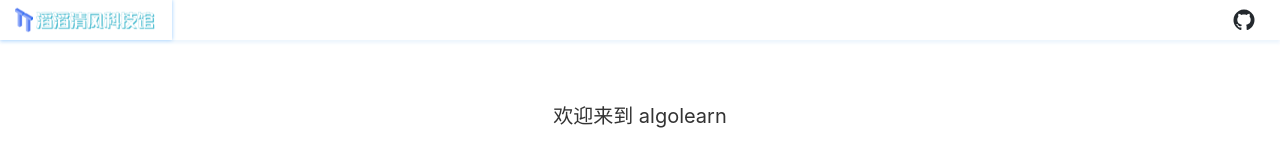
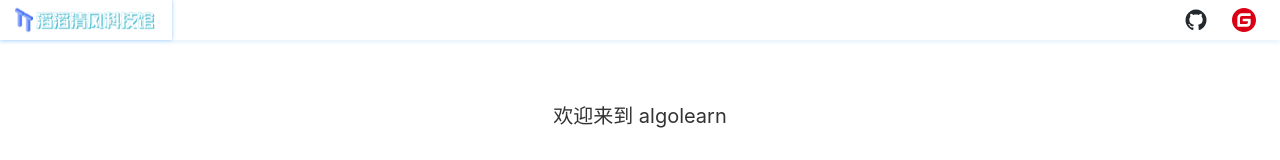
Before and after one commit to ttqftech/algolearn, a React (Create React App) app: page / in a window 1280 px wide. Shown: the top 160 px of the page. Built offline with nearby package versions, Linux system fonts and the light colour scheme.

Commit message:
加入 Gitee 链接；更新 readme

```diff
--- a/src/containers/App.scss
+++ b/src/containers/App.scss
@@ -92,13 +92,17 @@
 			color: #777;
 			vertical-align: middle;
 		}
-		.togithub {
+		.repositories {
 			position: relative;
-			display: flex;
+			float: right;
+			height: 40px;
+			margin-right: 8px;
+			.iconbutton {
+				position: relative;
+				display: inline-flex;
 				justify-content: center;
 				align-items: center;
-			float: right;
-			margin-right: 16px;
+				margin-right: 8px;
 				width: 40px;
 				height: 40px;
 				.background {
@@ -123,6 +127,7 @@
 				}
 			}
 		}
+	}
 	.apparea {
 		display: flex;
 		height: calc(100vh - 40px);
--- a/src/containers/App.tsx
+++ b/src/containers/App.tsx
@@ -89,10 +89,16 @@ class App extends React.Component<{}, State> {
 					{this.state.courseIndex && (
 						<div className="title">{getCourseByChapterIndex(this.state.courseIndex)!.title}</div>
 					)}
-					<a className="togithub" href="https://github.com/ttqftech/algolearn/" target="_blank" rel="noreferrer">
-						<div className="background"></div>
-						<img src="./images/github.svg" alt="前往项目源码仓库" />
-					</a>
+					<div className="repositories">
+						<a className="iconbutton" href="https://github.com/ttqftech/algolearn/" target="_blank" rel="noreferrer">
+							<div className="background"></div>
+							<img src="./images/github.svg" alt="前往 GitHub 源码仓库" />
+						</a>
+						<a className="iconbutton" href="https://gitee.com/ttqf/algolearn/" target="_blank" rel="noreferrer">
+							<div className="background"></div>
+							<img src="./images/gitee.svg" alt="前往 Gitee 源码仓库" />
+						</a>
+					</div>
 				</header>
 				<div className="apparea">
 					<CourseMenu
```
Also changed, not shown: public/images/gitee.svg (added), 1 other file (tests, documents, lock files or other folders). Lines whose indentation alone changed are shown as unchanged.
